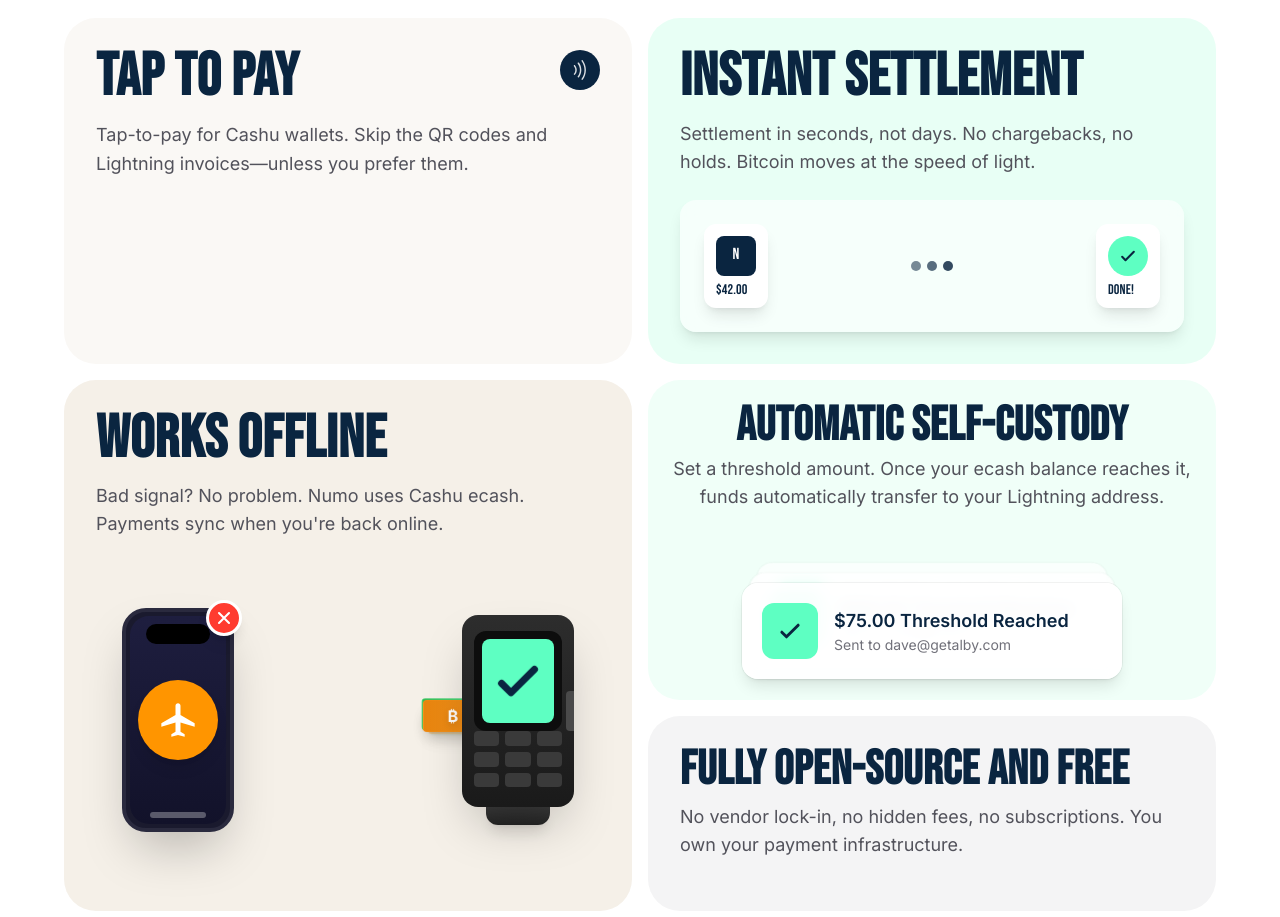
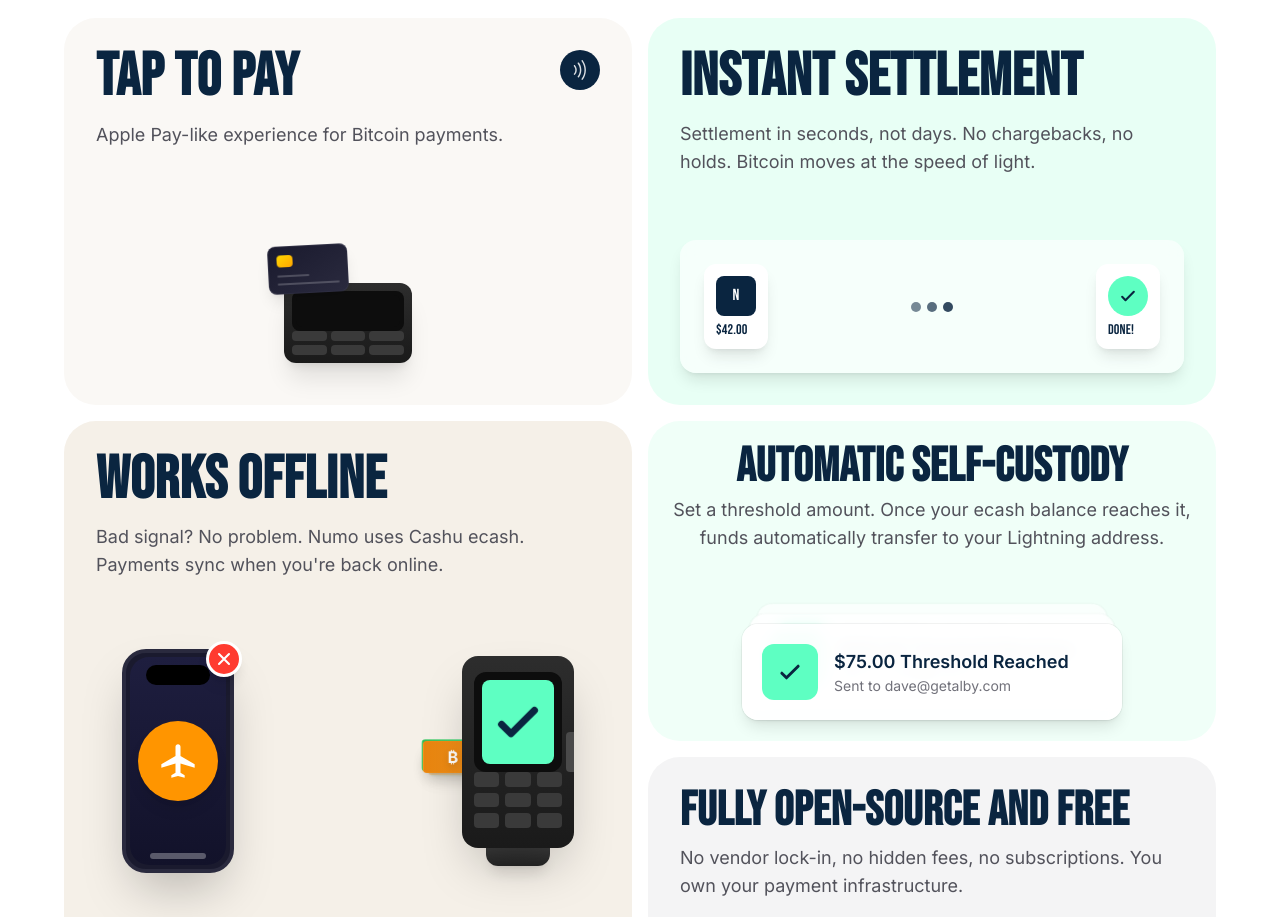
Before and after one commit to swedishfrenchpress/miniature-octo-invention, a Next.js app in the folder numo-site/: page / in a window 1280 px wide. Shown: the part 840-1757 px from the top of the page. Built offline with nearby package versions, Linux system fonts and the light colour scheme; a web font is replaced by a local one.

Commit message:
updated tap to pay animation

```diff
--- a/numo-site/src/app/globals.css
+++ b/numo-site/src/app/globals.css
@@ -372,6 +372,250 @@
   }
 }
 
+/* Tap to Pay Animation Keyframes */
+
+/* Card floating and tap sequence - 5 second loop */
+@keyframes card-tap-sequence {
+  /* Initial floating (0-40% = 0-2s) - gentle up and down */
+  0% {
+    bottom: 60px;
+    transform: translateX(-50%) translateY(0) rotate(-3deg);
+    opacity: 1;
+  }
+  12.5% {
+    bottom: 65px;
+    transform: translateX(-50%) translateY(-5px) rotate(-3deg);
+    opacity: 1;
+  }
+  25% {
+    bottom: 60px;
+    transform: translateX(-50%) translateY(0) rotate(-3deg);
+    opacity: 1;
+  }
+  37.5% {
+    bottom: 65px;
+    transform: translateX(-50%) translateY(-5px) rotate(-3deg);
+    opacity: 1;
+  }
+  40% {
+    bottom: 60px;
+    transform: translateX(-50%) translateY(0) rotate(-3deg);
+    opacity: 1;
+  }
+
+  /* Tap down (40-50% = 2-2.5s) */
+  40% {
+    bottom: 60px;
+    transform: translateX(-50%) translateY(0) rotate(-3deg);
+    opacity: 1;
+  }
+  45% {
+    bottom: 20px;
+    transform: translateX(-50%) translateY(0) rotate(0deg);
+    opacity: 1;
+  }
+
+  /* Bounce on contact (50-52% = 2.5-2.6s) */
+  50% {
+    bottom: 15px;
+    transform: translateX(-50%) translateY(0) rotate(0deg);
+    opacity: 1;
+  }
+  52% {
+    bottom: 20px;
+    transform: translateX(-50%) translateY(0) rotate(0deg);
+    opacity: 1;
+  }
+
+  /* Hold on terminal (52-60% = 2.6-3s) */
+  52%, 60% {
+    bottom: 20px;
+    transform: translateX(-50%) translateY(0) rotate(0deg);
+    opacity: 1;
+  }
+
+  /* Return to floating (60-70% = 3-3.5s) */
+  60% {
+    bottom: 20px;
+    transform: translateX(-50%) translateY(0) rotate(0deg);
+    opacity: 1;
+  }
+  70% {
+    bottom: 60px;
+    transform: translateX(-50%) translateY(0) rotate(-3deg);
+    opacity: 1;
+  }
+
+  /* Continue floating (70-100% = 3.5-5s) */
+  70%, 100% {
+    bottom: 60px;
+    transform: translateX(-50%) translateY(0) rotate(-3deg);
+    opacity: 1;
+  }
+}
+
+/* POS Screen Success State */
+@keyframes pos-screen-success {
+  /* Default dark screen (0-70% = 0-3.5s) */
+  0%, 70% {
+    background-color: #0d0d0d;
+  }
+  /* Success green (70-90% = 3.5-4.5s) */
+  70% {
+    background-color: #0d0d0d;
+  }
+  72% {
+    background-color: var(--mint);
+  }
+  /* Hold green (72-88%) */
+  72%, 88% {
+    background-color: var(--mint);
+  }
+  /* Fade back to dark (88-100% = 4.4-5s) */
+  88% {
+    background-color: var(--mint);
+  }
+  90%, 100% {
+    background-color: #0d0d0d;
+  }
+}
+
+/* Checkmark fade in */
+@keyframes checkmark-fade-in {
+  /* Hidden (0-70% = 0-3.5s) */
+  0%, 70% {
+    opacity: 0;
+    transform: scale(0);
+  }
+  /* Appear with bounce (70-72% = 3.5-3.6s) */
+  70% {
+    opacity: 0;
+    transform: scale(0);
+  }
+  72% {
+    opacity: 1;
+    transform: scale(1.2);
+  }
+  /* Settle (72-88% = 3.6-4.4s) */
+  72%, 88% {
+    opacity: 1;
+    transform: scale(1);
+  }
+  /* Fade out (88-100% = 4.4-5s) */
+  88% {
+    opacity: 1;
+    transform: scale(1);
+  }
+  90%, 100% {
+    opacity: 0;
+    transform: scale(0);
+  }
+}
+
+/* NFC Wave Container - appears when card taps */
+@keyframes nfc-waves {
+  /* Hidden (0-60% = 0-3s) */
+  0%, 60% {
+    opacity: 0;
+  }
+  /* Appear (60-62% = 3-3.1s) after card taps */
+  60% {
+    opacity: 0;
+  }
+  62% {
+    opacity: 1;
+  }
+  /* Visible during waves (62-70% = 3.1-3.5s) */
+  62%, 70% {
+    opacity: 1;
+  }
+  /* Fade out (70-100% = 3.5-5s) */
+  70% {
+    opacity: 1;
+  }
+  72%, 100% {
+    opacity: 0;
+  }
+}
+
+/* NFC Wave 1 - first expanding circle */
+@keyframes nfc-wave-expand-1 {
+  /* Hidden (0-60% = 0-3s) */
+  0%, 60% {
+    transform: scale(0.5);
+    opacity: 0;
+  }
+  /* Expand (60-70% = 3-3.5s) */
+  60% {
+    transform: scale(0.5);
+    opacity: 0;
+  }
+  62% {
+    transform: scale(1);
+    opacity: 0.6;
+  }
+  66% {
+    transform: scale(1.5);
+    opacity: 0.4;
+  }
+  70%, 100% {
+    transform: scale(2);
+    opacity: 0;
+  }
+}
+
+/* NFC Wave 2 - second expanding circle */
+@keyframes nfc-wave-expand-2 {
+  /* Hidden (0-62% = 0-3.1s) */
+  0%, 62% {
+    transform: scale(0.5);
+    opacity: 0;
+  }
+  /* Expand (62-72% = 3.1-3.6s) */
+  62% {
+    transform: scale(0.5);
+    opacity: 0;
+  }
+  64% {
+    transform: scale(1);
+    opacity: 0.5;
+  }
+  68% {
+    transform: scale(1.5);
+    opacity: 0.3;
+  }
+  72%, 100% {
+    transform: scale(2);
+    opacity: 0;
+  }
+}
+
+/* NFC Wave 3 - third expanding circle */
+@keyframes nfc-wave-expand-3 {
+  /* Hidden (0-64% = 0-3.2s) */
+  0%, 64% {
+    transform: scale(0.5);
+    opacity: 0;
+  }
+  /* Expand (64-74% = 3.2-3.7s) */
+  64% {
+    transform: scale(0.5);
+    opacity: 0;
+  }
+  66% {
+    transform: scale(1);
+    opacity: 0.4;
+  }
+  70% {
+    transform: scale(1.5);
+    opacity: 0.2;
+  }
+  74%, 100% {
+    transform: scale(2);
+    opacity: 0;
+  }
+}
+
 /* Custom scrollbar */
 ::-webkit-scrollbar {
   width: 8px;
--- a/numo-site/src/app/page.tsx
+++ b/numo-site/src/app/page.tsx
@@ -312,8 +312,94 @@
               </div>
             </div>
             <p className="text-lg text-gray-600 mb-6 leading-relaxed">
-              Tap-to-pay for Cashu wallets. Skip the QR codes and Lightning invoices—unless you prefer them.
+            Apple Pay-like experience for Bitcoin payments.
             </p>
+
+            {/* Tap to Pay Animation */}
+            <div className="flex-1 flex items-center justify-center min-h-[200px] relative">
+              <div className="relative w-full max-w-[280px] h-[180px]">
+                {/* POS Terminal */}
+                <div className="absolute bottom-0 left-1/2 -translate-x-1/2 w-32 h-20 bg-gradient-to-b from-[#2d2d2d] to-[#1a1a1a] rounded-xl shadow-xl">
+                  {/* Terminal Screen */}
+                  <div className="absolute top-2 left-2 right-2 h-10 bg-[#0d0d0d] rounded-lg overflow-hidden">
+                    {/* Screen content - shows checkmark on success */}
+                    <div
+                      className="absolute inset-1 rounded-md flex items-center justify-center transition-colors duration-300"
+                      style={{
+                        animation: 'pos-screen-success 5s cubic-bezier(0.4, 0, 0.2, 1) infinite'
+                      }}
+                    >
+                      {/* Checkmark appears on success */}
+                      <svg
+                        className="w-8 h-8 text-navy"
+                        fill="none"
+                        stroke="currentColor"
+                        viewBox="0 0 24 24"
+                        style={{
+                          animation: 'checkmark-fade-in 5s cubic-bezier(0.4, 0, 0.2, 1) infinite'
+                        }}
+                      >
+                        <path strokeLinecap="round" strokeLinejoin="round" strokeWidth={3} d="M5 13l4 4L19 7" />
+                      </svg>
+                    </div>
+                  </div>
+
+                  {/* Keypad area */}
+                  <div className="absolute bottom-2 left-2 right-2 h-6 grid grid-cols-3 gap-1">
+                    {[...Array(6)].map((_, i) => (
+                      <div key={i} className="bg-[#3a3a3a] rounded-sm"></div>
+                    ))}
+                  </div>
+                </div>
+
+                {/* Payment Card - animated */}
+                <div
+                  className="absolute left-1/2 -translate-x-1/2"
+                  style={{
+                    animation: 'card-tap-sequence 5s cubic-bezier(0.4, 0, 0.2, 1) infinite'
+                  }}
+                >
+                  {/* Card with subtle shadow and depth */}
+                  <div className="w-20 h-12 bg-gradient-to-br from-[#1a1a2e] to-[#2a2a3e] rounded-lg shadow-lg border border-[#3a3a4e]/50 relative overflow-hidden">
+                    {/* Card chip */}
+                    <div className="absolute top-2 left-2 w-4 h-3 bg-gradient-to-br from-[#FFD700] to-[#FFA500] rounded-sm"></div>
+                    {/* Card lines */}
+                    <div className="absolute bottom-2 left-2 right-2 h-0.5 bg-white/20 rounded"></div>
+                    <div className="absolute bottom-4 left-2 w-8 h-0.5 bg-white/20 rounded"></div>
+                  </div>
+                </div>
+
+                {/* NFC Signal Waves - concentric circles */}
+                <div
+                  className="absolute left-1/2 -translate-x-1/2 bottom-10 w-16 h-16 pointer-events-none"
+                  style={{
+                    animation: 'nfc-waves 5s cubic-bezier(0.4, 0, 0.2, 1) infinite'
+                  }}
+                >
+                  {/* Wave 1 */}
+                  <div
+                    className="absolute inset-0 rounded-full border-2 border-navy/40"
+                    style={{
+                      animation: 'nfc-wave-expand-1 5s cubic-bezier(0.4, 0, 0.2, 1) infinite'
+                    }}
+                  ></div>
+                  {/* Wave 2 */}
+                  <div
+                    className="absolute inset-0 rounded-full border-2 border-navy/30"
+                    style={{
+                      animation: 'nfc-wave-expand-2 5s cubic-bezier(0.4, 0, 0.2, 1) infinite'
+                    }}
+                  ></div>
+                  {/* Wave 3 */}
+                  <div
+                    className="absolute inset-0 rounded-full border-2 border-navy/20"
+                    style={{
+                      animation: 'nfc-wave-expand-3 5s cubic-bezier(0.4, 0, 0.2, 1) infinite'
+                    }}
+                  ></div>
+                </div>
+              </div>
+            </div>
           </div>
 
           {/* Row 1 - Right: Instant settlement */}
```
